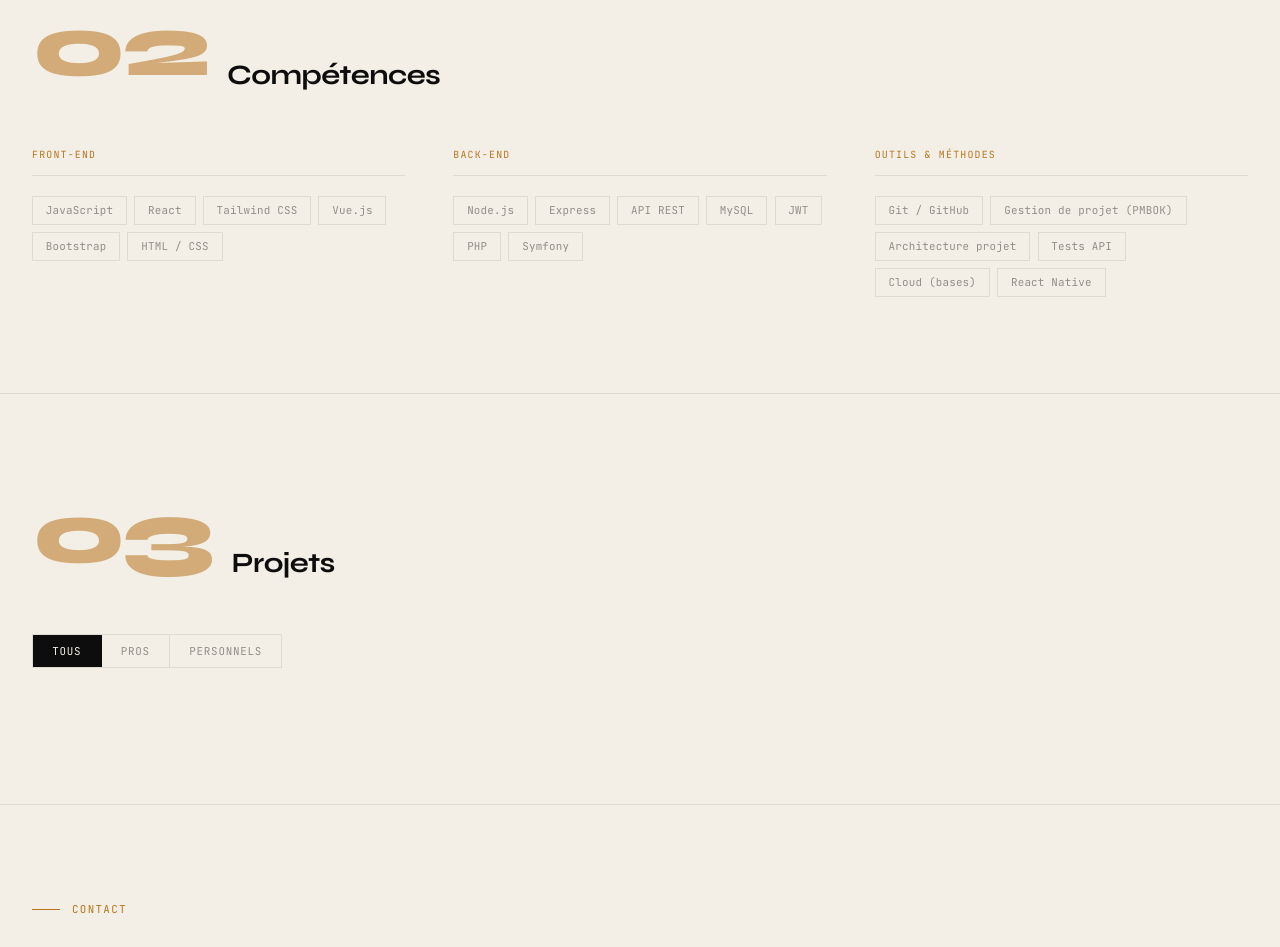
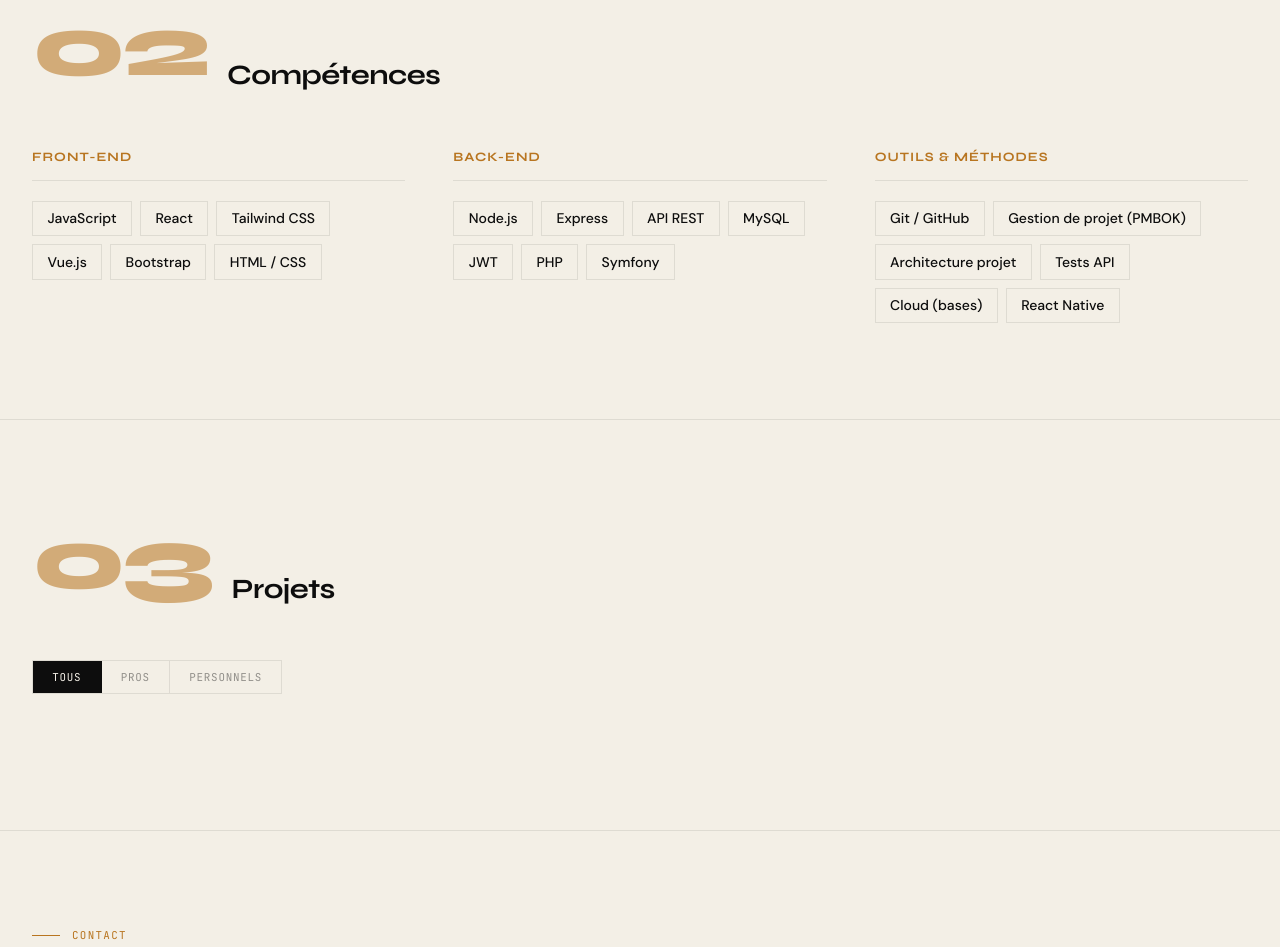
Before and after one commit to w-koujdal/w-koujdal.github.io, a website: page src/index.html in a window 1280 px wide. Shown: the part 1554-2501 px from the top of the page. Drawn offline with Linux system fonts and the light colour scheme.

Commit message:
Skills : police plus lisible, taille et poids corriges

```diff
--- a/src/index.html
+++ b/src/index.html
@@ -297,20 +297,20 @@
             display: grid; grid-template-columns: repeat(3,1fr); gap: 3rem;
         }
         .skill-cat {
-            font-family: 'JetBrains Mono', monospace; font-size: .62rem;
-            letter-spacing: .12em; text-transform: uppercase;
+            font-family: 'Syne', sans-serif; font-size: .8rem;
+            font-weight: 700; letter-spacing: .08em; text-transform: uppercase;
             color: var(--accent); margin-bottom: 1.25rem;
             padding-bottom: .75rem; border-bottom: 1px solid var(--border);
         }
-        .skill-tags { display: flex; flex-wrap: wrap; gap: .45rem; }
+        .skill-tags { display: flex; flex-wrap: wrap; gap: .5rem; }
         .skill-tag {
-            padding: .3rem .8rem;
+            padding: .35rem .9rem;
             border: 1px solid var(--border);
-            font-family: 'JetBrains Mono', monospace; font-size: .68rem;
-            letter-spacing: .02em; color: var(--muted);
+            font-family: 'DM Sans', sans-serif; font-size: .875rem;
+            font-weight: 500; color: var(--fg);
             transition: border-color .2s, color .2s;
         }
-        .skill-tag:hover { border-color: var(--accent); color: var(--fg); }
+        .skill-tag:hover { border-color: var(--accent); color: var(--accent); }
 
         /* ── PROJECT FILTERS ─────────────────────────────────── */
         .filter-row {
```
